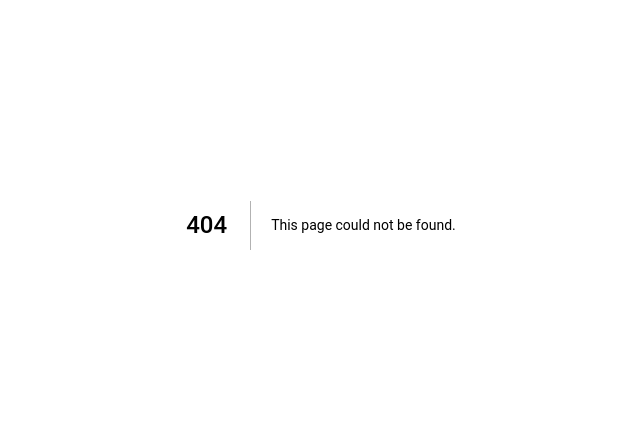
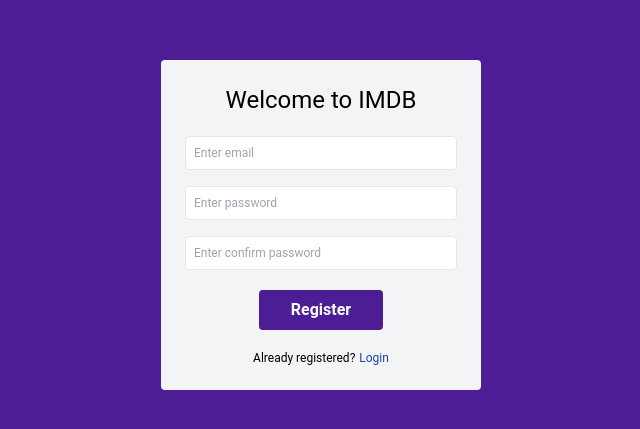
Before and after one commit to moshfiqrony/nextjs-tailwindcss-imdb, a Next.js app: page /register in a window 1280 px wide. Before the commit this address had no page. Shown: the part 175-604 px from the top of the page, without its empty margins (319-959 px from the left). Built offline with nearby package versions, Linux system fonts and the light colour scheme.

Commit message:
MR | Register route

```diff
--- /dev/null
+++ b/pages/register.js
@@ -0,0 +1,38 @@
+import Input from '../components/Input';
+import Link from 'next/link';
+import { useRouter } from 'next/router';
+
+export default function App() {
+	const router = useRouter()
+	return (
+		<div className='h-screen bg-purple-900 flex justify-center items-center'>
+			<div className='bg-gray-100 rounded p-6 flex justify-center items-center flex-col 2xl:w-1/4 xl:w-1/4 lg:w-1/4 md:w-2/5 sm:w-1/2 w-2/3 space-y-5'>
+				<h1 className='text-2xl'>Welcome to IMDB</h1>
+				<div className='space-y-4 text-xs'>
+					<Input
+						type="email"
+						name='email'
+						placeholder='Enter email'
+					/>
+					<Input
+						type="password"
+						name='password'
+						placeholder='Enter password'
+					/>
+					<Input
+						type='password'
+						name='confirm-pass'
+						placeholder='Enter confirm password'
+					/>
+				</div>
+				<button className='bg-purple-900 text-gray-50 p-2 pl-8 pr-8 rounded font-semibold hover: shadow-inner' onClick={() => router.push('/login')}>Register</button>
+				<div className='text-xs'>
+					Already registered?
+					<Link href='/login'>
+						<a className='text-xs text-blue-800 ml-1'>Login</a>
+					</Link>
+				</div>
+			</div>
+		</div>
+	)
+}
```
